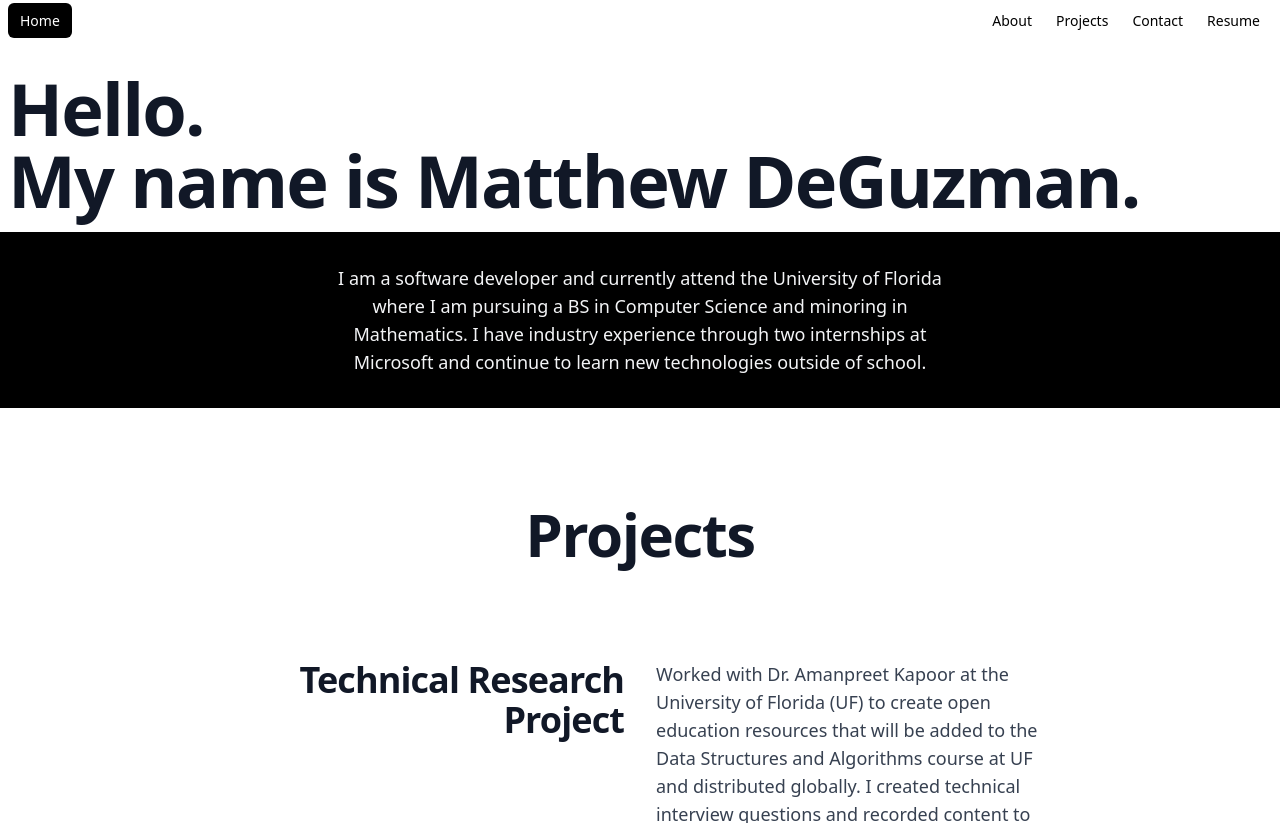
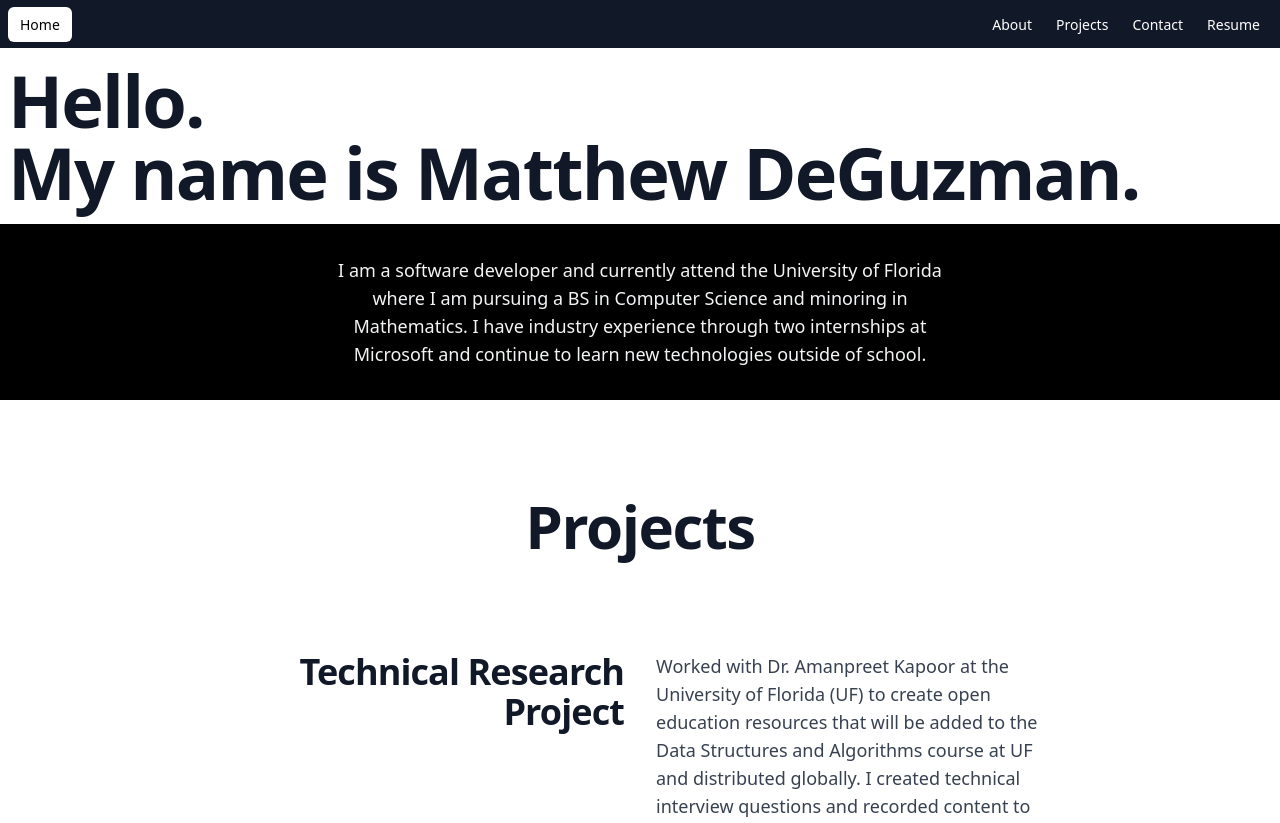
Before and after one commit to matthewdeguzman/personal-website, a Next.js app: page / in a window 1280 px wide. Shown: the top 823 px of the page. Built offline with nearby package versions, Linux system fonts and the light colour scheme.

Commit message:
made navbar persist

```diff
--- a/components/navbar.js
+++ b/components/navbar.js
@@ -13,13 +13,33 @@ function classNames(...classes) {
   return classes.filter(Boolean).join(" ");
 }
 
+function button(item) {
+  return (
+    <a
+      key={item.name}
+      href={item.href}
+      className={classNames(
+        item.current
+          ? "bg-white text-black"
+          : "text-white hover:bg-white hover:text-black",
+        "rounded-md px-3 py-2 text-sm font-medium"
+      )}
+      aria-current={item.current ? "page" : undefined}
+    >
+      {item.name}
+    </a>
+  );
+}
 export default function Example() {
   return (
-    <Disclosure as="nav" className="bg-white">
+    <Disclosure
+      as="nav"
+      className="bg-gray-900 fixed sm:grid sm:grid-rows-1 sm:items-center sm:justify-items-stretch sm:h-12 top-0 w-screen"
+    >
       {({ open }) => (
         <>
-          <div className="mx-auto sm:mt-2">
-            <div className="relative h-16 items-center justify-between">
+          <div>
+            <div className="relative justify-between">
               <div className="absolute inset-y-0 left-0 flex items-center sm:hidden">
                 {/* Mobile menu button*/}
                 <Disclosure.Button className="inline-flex items-center justify-center rounded-md p-2 text-gray-400 hover:bg-gray-700 hover:text-white focus:outline-none focus:ring-2 focus:ring-inset focus:ring-white">
@@ -32,39 +52,13 @@ export default function Example() {
                 </Disclosure.Button>
               </div>
 
-              <div className="grid grid-cols-2 sm:items-stretch sm:justify-between">
+              <div className="grid grid-cols-2 sm:items-center sm:justify-between">
                 <div className="hidden sm:ml-2 sm:block">
-                  <a
-                    key={navigation[0].name}
-                    href={navigation[0].href}
-                    className={classNames(
-                      navigation[0].current
-                        ? "bg-black text-white"
-                        : "text-black hover:bg-black hover:text-white",
-                      "rounded-md px-3 py-2 text-sm font-medium"
-                    )}
-                    aria-current={navigation[0].current ? "page" : undefined}
-                  >
-                    {navigation[0].name}
-                  </a>
+                  {button(navigation[0])}
                 </div>
 
                 <div className="hidden justify-self-end sm:mr-2 sm:block">
-                  {navigation.slice(1).map((item) => (
-                    <a
-                      key={item.name}
-                      href={item.href}
-                      className={classNames(
-                        item.current
-                          ? "bg-black text-white"
-                          : "text-black hover:bg-black hover:text-white",
-                        "rounded-md px-3 py-2 text-sm font-medium"
-                      )}
-                      aria-current={item.current ? "page" : undefined}
-                    >
-                      {item.name}
-                    </a>
-                  ))}
+                  {navigation.slice(1).map((item) => button(item))}
                 </div>
               </div>
             </div>
--- a/pages/_app.js
+++ b/pages/_app.js
@@ -1,11 +1,9 @@
-import Navbar from '../components/navbar'
-import '@/styles/globals.css'
+import "@/styles/globals.css";
 
 export default function App({ Component, pageProps }) {
   return (
-      <>
-        <Navbar/>
-        <Component {...pageProps} />
-      </>
-  )
+    <>
+      <Component {...pageProps} />
+    </>
+  );
 }
--- a/pages/index.js
+++ b/pages/index.js
@@ -1,4 +1,5 @@
 import Head from "next/head";
+import Navbar from "../components/navbar";
 import Project from "../components/project";
 import Contact from "../components/contact";
 import { getSortedProjectsData } from "../lib/projects";
@@ -25,8 +26,9 @@ export default function Home({ allProjectsData }) {
         <meta name="viewport" content="width=device-width, initial-scale=1" />
       </Head>
 
+      <Navbar />
       {/* Introduction Section */}
-      <div>
+      <div className="mt-16">
         <p className="text-5xl pl-2 md:text-7xl font-sans font-extrabold tracking-tight text-gray-900">
           Hello. <br />
           My name is Matthew DeGuzman.
```
